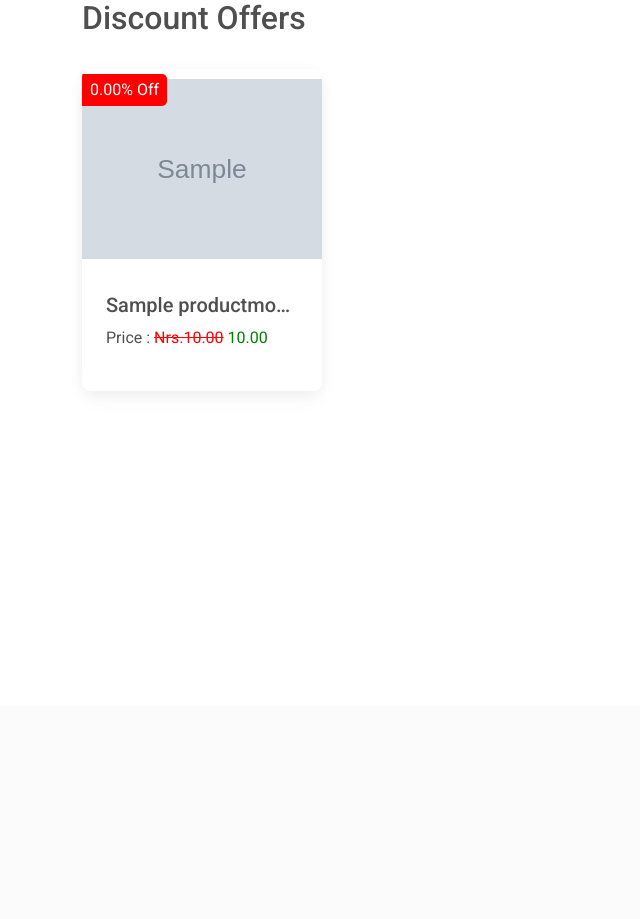
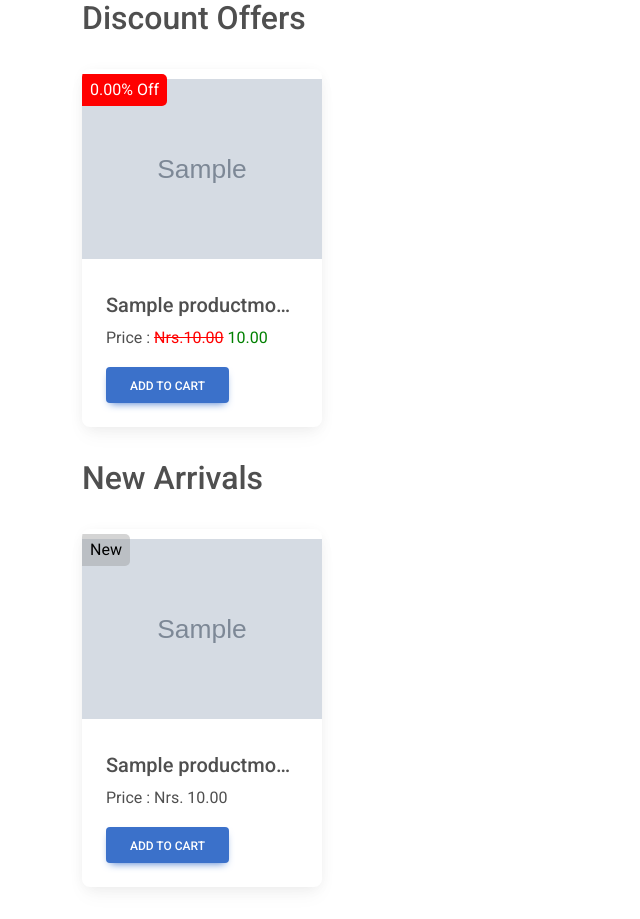
Before and after one commit to MrAalu/Django_Fullstack_Ecommerce_MotoGears, a Django app: page / in a window 1280 px wide. Shown: the part 94-1013 px from the top of the page, without its empty margins (0-640 px from the left). Before the commit the page ends 438 px from the top, so only its background shows below. Run offline with Django 4.2, Linux system fonts and the light colour scheme; tables that the repository leaves empty hold one stand-in row (values such as "Sample post"); grey boxes marked "Sample" are stand-in pictures; some libraries are stand-ins or nearby versions.

Commit message:
New Arrival Products Added

```diff
--- a/home/static/css/discount_products.css
+++ b/home/static/css/products.css
@@ -1,3 +1,5 @@
+/* CSS for Products i.e. Discount Products & New Arrival Products */
+
 .card .bg-image img {
   width: 15rem; /* Set the desired width */
   height: 200px; /* Set the desired height */
@@ -16,8 +18,6 @@
 .card .span-tag {
   /* style="position: absolute; top: 0; left: 0; background-color: red; color: white; padding: 5px;" */
   position: absolute;
-  background-color: red;
-  color: white;
   top: 5px;
   left: 0;
   padding: 3px 8px;
@@ -25,12 +25,14 @@
   border-top-right-radius: 5px;
 }
 
-.card .btn-hidden {
-  display: none;
+.card #discount_tag {
+  background-color: red;
+  color: white;
 }
 
-.card:hover .btn-hidden {
-  display: block;
+.card #new_tag {
+  background-color: rgba(148, 148, 148, 0.404);
+  color: black;
 }
 
 .card:hover {
--- a/home/templates/home/discount_products.html
+++ b/home/templates/home/discount_products.html
@@ -1,6 +1,6 @@
 {% load static %}
 
-<link rel="stylesheet" href="{% static 'css/discount_products.css' %}" />
+<link rel="stylesheet" href="{% static 'css/products.css' %}" />
 
 <div class="sale-products my-3">
   <h2 class="h2 my-3">Discount Offers</h2>
@@ -16,14 +16,19 @@
             <div class="bg-image hover-overlay ripple" data-mdb-ripple-color="light">
               <img src="{{ discount_product.image.url }}" class="img-fluid" />
               <a href="#!"><div class="mask" style="background-color: rgba(251, 251, 251, 0.15);"></div></a>
-              <span class="span-tag">{{ discount_product.discount_percentage }}% Off</span>
+              <span class="span-tag" id="discount_tag">{{ discount_product.discount_percentage }}% Off</span>
             </div>
             <div class="card-body">
               <h5 class="card-title" id="discount_product_title">{{ discount_product.title }}</h5>
               <p>
                 Price : <s style="color: red;">Nrs.{{ discount_product.original_price }}</s> <span style="color: green;">{{ discount_product.sale_price }}</span>
               </p>
-              <a href="#" class="btn btn-primary btn-hidden" role="button">Add to Cart</a>
+
+              {% if discount_product.quantity <= 0 %}
+                <a href="#" class="btn btn-primary btn-hidden disabled" role="button">Out of Stock</a>
+              {% else %}
+                <a href="#" class="btn btn-primary btn-hidden" role="button">Add to Cart</a>
+              {% endif %}
             </div>
           </div>
         </div>
--- a/home/templates/home/index.html
+++ b/home/templates/home/index.html
@@ -8,4 +8,6 @@
   {% comment %} {% include 'home/collection.html' %} {% endcomment %}
 
   {% include 'home/discount_products.html' %}
+
+  {% include 'home/newarrivals_products.html' %}
 {% endblock %}
--- /dev/null
+++ b/home/templates/home/newarrivals_products.html
@@ -0,0 +1,44 @@
+{% load static %}
+
+<link rel="stylesheet" href="{% static 'css/products.css' %}" />
+
+<div class="sale-products my-3">
+  <h2 class="h2 my-3">New Arrivals</h2>
+
+  <div class="row products-row">
+    <!-- New Arrivals Products ShowCase Begin -->
+
+    {% if new_arrival_products %}
+      {% for new_product in new_arrival_products %}
+        <div class="col-md-3">
+          <!-- 1st -->
+          <div class="card">
+            <div class="bg-image hover-overlay ripple" data-mdb-ripple-color="light">
+              <img src="{{ new_product.image.url }}" class="img-fluid" />
+              <a href="#"><div class="mask" style="background-color: rgba(251, 251, 251, 0.15);"></div></a>
+              <span class="span-tag" id="new_tag">New</span>
+            </div>
+            <div class="card-body">
+              <h5 class="card-title" id="discount_product_title">{{ new_product.title }}</h5>
+              <p>
+                Price : Nrs.{% if new_product.sale_price %}
+                  {{ new_product.sale_price }}
+                {% else %}
+                  {{ new_product.original_price }}
+                {% endif %}
+              </p>
+
+              {% if new_product.quantity <= 0 %}
+                <a href="#" class="btn btn-primary btn-hidden disabled" role="button">Out of Stock</a>
+              {% else %}
+                <a href="#" class="btn btn-primary btn-hidden" role="button">Add to Cart</a>
+              {% endif %}
+            </div>
+          </div>
+        </div>
+      {% endfor %}
+    {% endif %}
+
+    <!-- New Arrivals Products ShowCase End -->
+  </div>
+</div>
--- a/home/views.py
+++ b/home/views.py
@@ -23,6 +23,12 @@ class Homepage(View):
                 Decimal("0.00")
             )
 
-        data = {"discount_products": discount_products}
+        # recent products (new arrivals) fetching
+        new_arrival_products = ProductModel.objects.order_by("-created_at")[:4]
+
+        data = {
+            "discount_products": discount_products,
+            "new_arrival_products": new_arrival_products,
+        }
 
         return render(request, "home/index.html", data)
```
